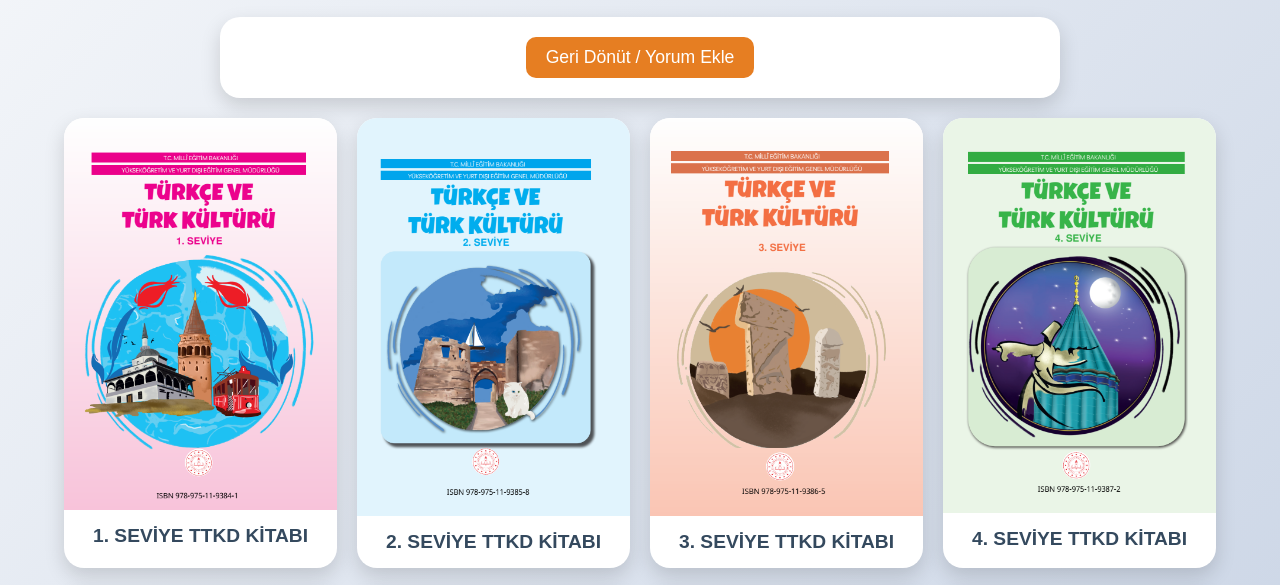
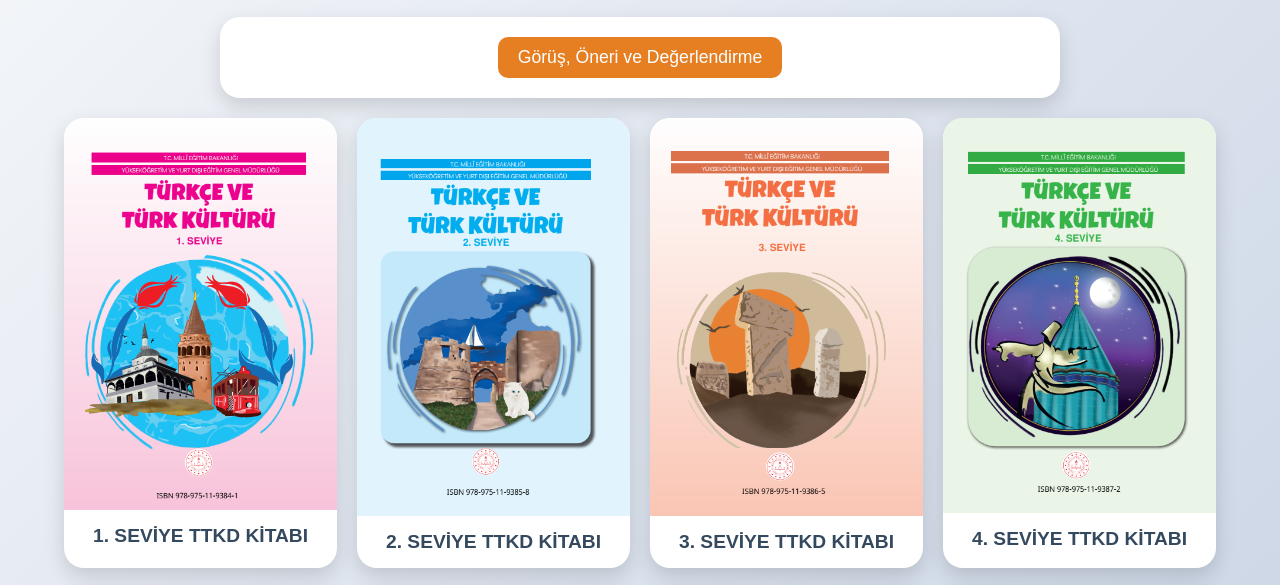
Before and after one commit to kahramankostas/kitap, a plain HTML site: page index.html in a window 1280 px wide. Shown: the part 157-742 px from the top of the page. Drawn offline with Linux system fonts and the light colour scheme.

Commit message:
buton ismi

```diff
--- a/index.html
+++ b/index.html
@@ -107,8 +107,7 @@
   </header>
 
   <div id="feedback-section">
-    <button id="toggle-feedback" class="level-btn" style="background: #e67e22; font-size: 1.1rem;">Geri Dönüt / Yorum
-      Ekle</button>
+    <button id="toggle-feedback" class="level-btn" style="background: #e67e22; font-size: 1.1rem;">Görüş, Öneri ve Değerlendirme</button>
   </div>
 
   <div class="container" id="bookContainer"></div>
```
Also changed, not shown: icons/08 - Copy.png (added).
